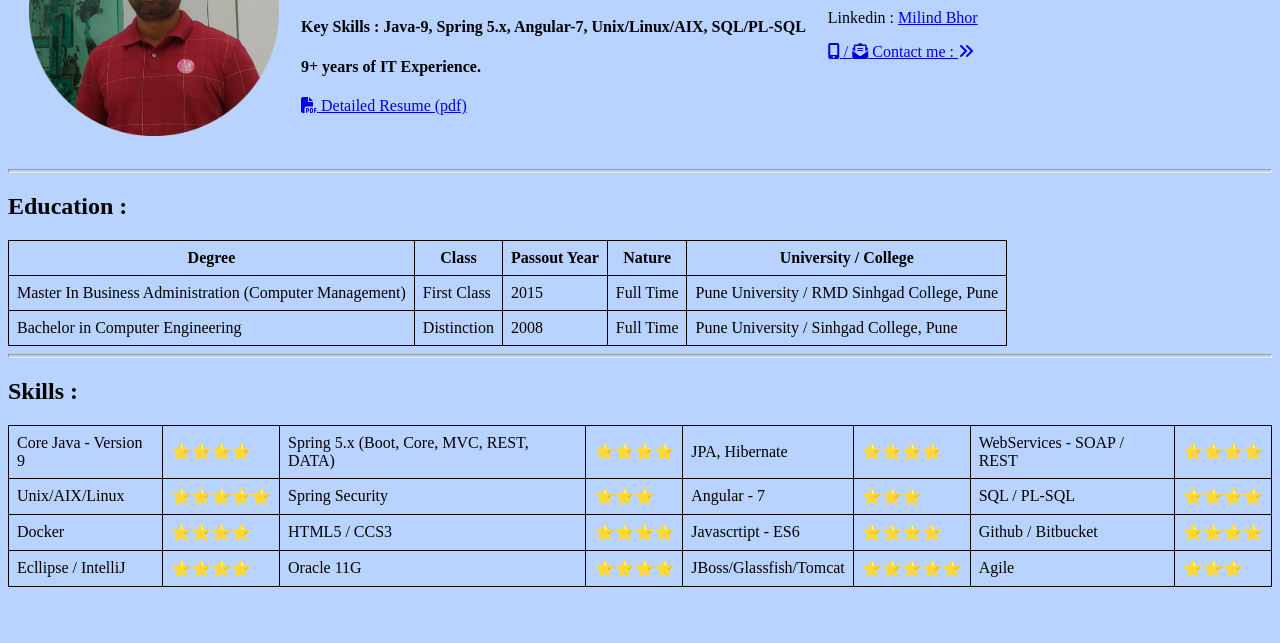
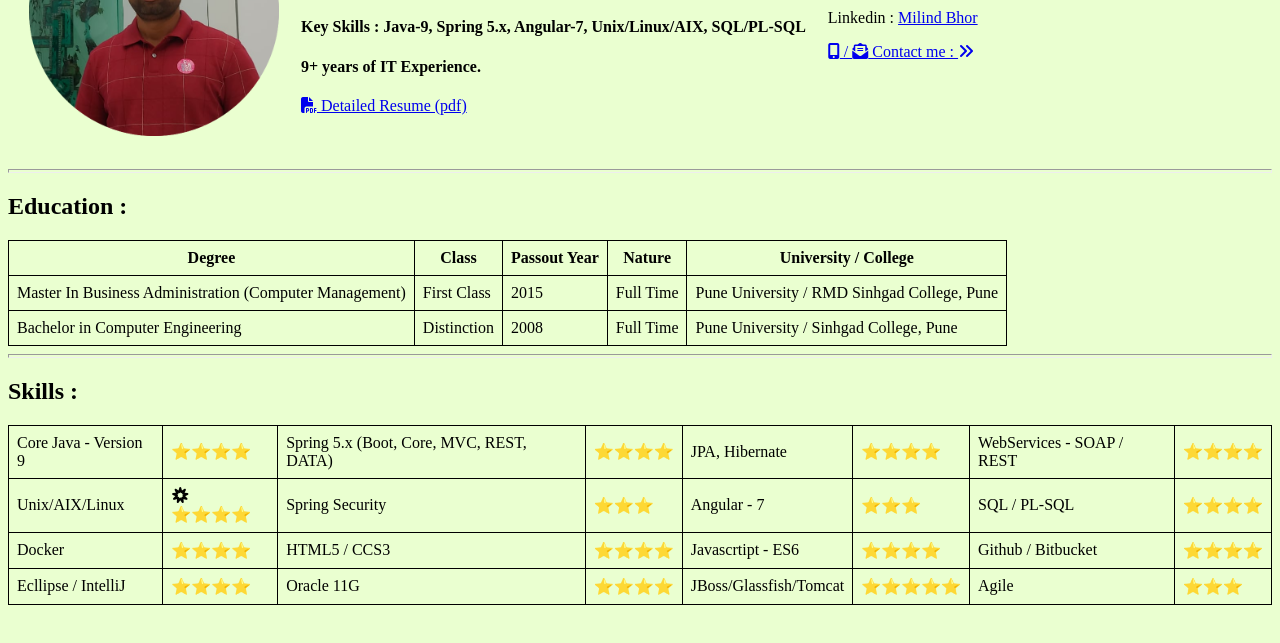
Before and after one commit to bhormilind/cv, a plain HTML site: page index.html in a window 1280 px wide. Shown: the part 143-786 px from the top of the page. Drawn offline with Linux system fonts and the light colour scheme.

Commit message:
added simple CSS style

```diff
--- /dev/null
+++ b/css/contact_me.css
@@ -0,0 +1,3 @@
+body{
+  background-color: #eaffd0;
+}
--- a/css/index.css
+++ b/css/index.css
@@ -4,3 +4,7 @@
   padding: 8px;
 
 }
+
+body {
+  background-color: #eaffd0;
+}
--- a/index.html
+++ b/index.html
@@ -8,7 +8,7 @@
   <link rel="stylesheet" type="text/css" href="./css/index.css">
 </head>
 
-<body bgcolor="#b8d3ff">
+<body>
   <table cellspacing="20">
     <tr>
       <td><img src="./images/profileOne.png" alt="profile.img" width="250px" height="250px"></td>
@@ -78,7 +78,7 @@
     </tr>
     <tr>
       <td class="tableborder"> Unix/AIX/Linux</td>
-      <td class="tableborder">⭐️⭐️⭐️⭐️⭐️</td>
+      <td class="tableborder"><i class="fas fa-haykal"></i>⭐️⭐️⭐️⭐️</td>
       <td class="tableborder"> Spring Security</td>
       <td class="tableborder">⭐️⭐️⭐️</td>
       <td class="tableborder"> Angular - 7</td>
```
Also changed, not shown: contact_me.html (+2 -1 lines).
